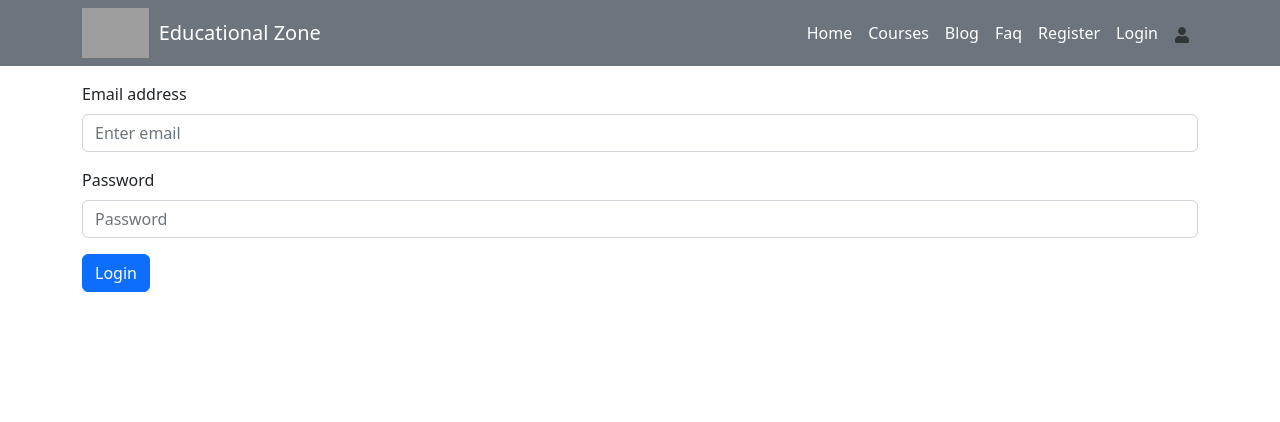
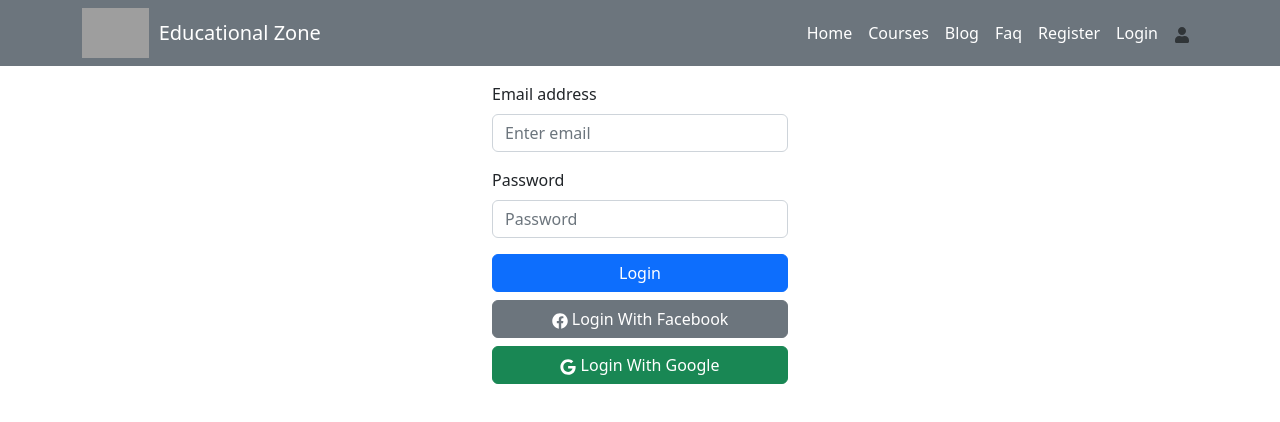
Before and after one commit to Mazharul430106/educational-zone-clientsite-repo, a React (Create React App) app: page /login in a window 1280 px wide. Shown: the top 422 px of the page. Built offline with nearby package versions, Linux system fonts and the light colour scheme; no server answers; grey boxes are pictures that could not be loaded.

Commit message:
add google signIn authentication

```diff
--- a/package.json
+++ b/package.json
@@ -14,6 +14,7 @@
     "react-icons": "^4.6.0",
     "react-router-dom": "^6.4.2",
     "react-scripts": "5.0.1",
+    "tippy.js": "^6.3.7",
     "web-vitals": "^2.1.4"
   },
   "scripts": {
--- a/src/Contexts/AuthProvider.js
+++ b/src/Contexts/AuthProvider.js
@@ -1,5 +1,10 @@
 import React, { createContext, useEffect, useState } from 'react';
-import {createUserWithEmailAndPassword, getAuth, onAuthStateChanged, signInWithEmailAndPassword, signOut, updateProfile} from 'firebase/auth';
+import {
+    createUserWithEmailAndPassword,
+     getAuth, onAuthStateChanged,
+     signInWithEmailAndPassword,
+     signInWithPopup,
+     signOut, updateProfile} from 'firebase/auth';
 import app from '../Firebase/Firebase.init';
 
 export const AuthContext = createContext();
@@ -9,10 +14,18 @@ const auth = getAuth(app);
 const AuthProvider = ({children}) => {
     const [user, setUser] = useState('');
 
+    const providerLogin = (provider)=>{
+        return signInWithPopup(auth, provider);
+    }
+
+
+
+
+
+
     const updateUserProfile = (profile)=>{
         return updateProfile(auth.currentUser, profile);
     }
-
 
     const createUser = (email,password)=>{
         return createUserWithEmailAndPassword(auth,email,password);
@@ -36,7 +49,7 @@ const AuthProvider = ({children}) => {
 
     },[])
 
-    const authInfo = {user, createUser, loginUser, logOutUser, updateUserProfile};
+    const authInfo = {user, createUser, loginUser, logOutUser, updateUserProfile, providerLogin};
     return (
         <AuthContext.Provider value={ authInfo }>
             {children}
--- a/src/Pages/Login/Login.js
+++ b/src/Pages/Login/Login.js
@@ -4,10 +4,13 @@ import Button from 'react-bootstrap/Button';
 import Form from 'react-bootstrap/Form';
 import { useContext } from "react";
 import {AuthContext} from '../../Contexts/AuthProvider';
+import { FaFacebook,FaGoogle } from "react-icons/fa";
+import { GoogleAuthProvider } from 'firebase/auth';
 
 const Login = () => {
 
-    const {loginUser} = useContext(AuthContext);
+    const {loginUser, providerLogin} = useContext(AuthContext);
+    const googleProvider = new GoogleAuthProvider();
 
     const handleSubmitFormLogin = (event)=>{
         event.preventDefault();
@@ -20,16 +23,25 @@ const Login = () => {
             const user = result.user;
             form.reset();
             console.log(user);
-
         })
         .catch(error=> {
             console.error('error',error);
         })
     }
 
+    const handleSignInGoogle = ()=>{
+        providerLogin(googleProvider)
+        .then(result => {
+            const user = result.user;
+            console.log(user);
+        })
+        .catch(error=>{
+            console.log('error',error);
+        })
+    }
 
     return (
-        <Container>
+        <Container className='w-25'>
             <Form onSubmit={handleSubmitFormLogin}>
                 <Form.Group className="mb-3" controlId="formBasicEmail">
                     <Form.Label>Email address</Form.Label>
@@ -40,10 +52,12 @@ const Login = () => {
                     <Form.Label>Password</Form.Label>
                     <Form.Control type="password" name='password' placeholder="Password" />
                 </Form.Group>
-                <Button variant="primary" type="submit">
+                <Button variant="primary" type="submit" className='w-100'>
                     Login
                 </Button>
             </Form>
+            <Button variant="secondary" className='w-100 mt-2 mb-2'> <FaFacebook></FaFacebook> Login With Facebook</Button>
+            <Button onClick={handleSignInGoogle} variant="success" className='w-100'> <FaGoogle></FaGoogle> Login With Google</Button>
 
         </Container>
     );
```
Also changed, not shown: src/Pages/Shared/Hader/Hader.js (+2 -1 lines), 1 other file (tests, documents, lock files or other folders).
